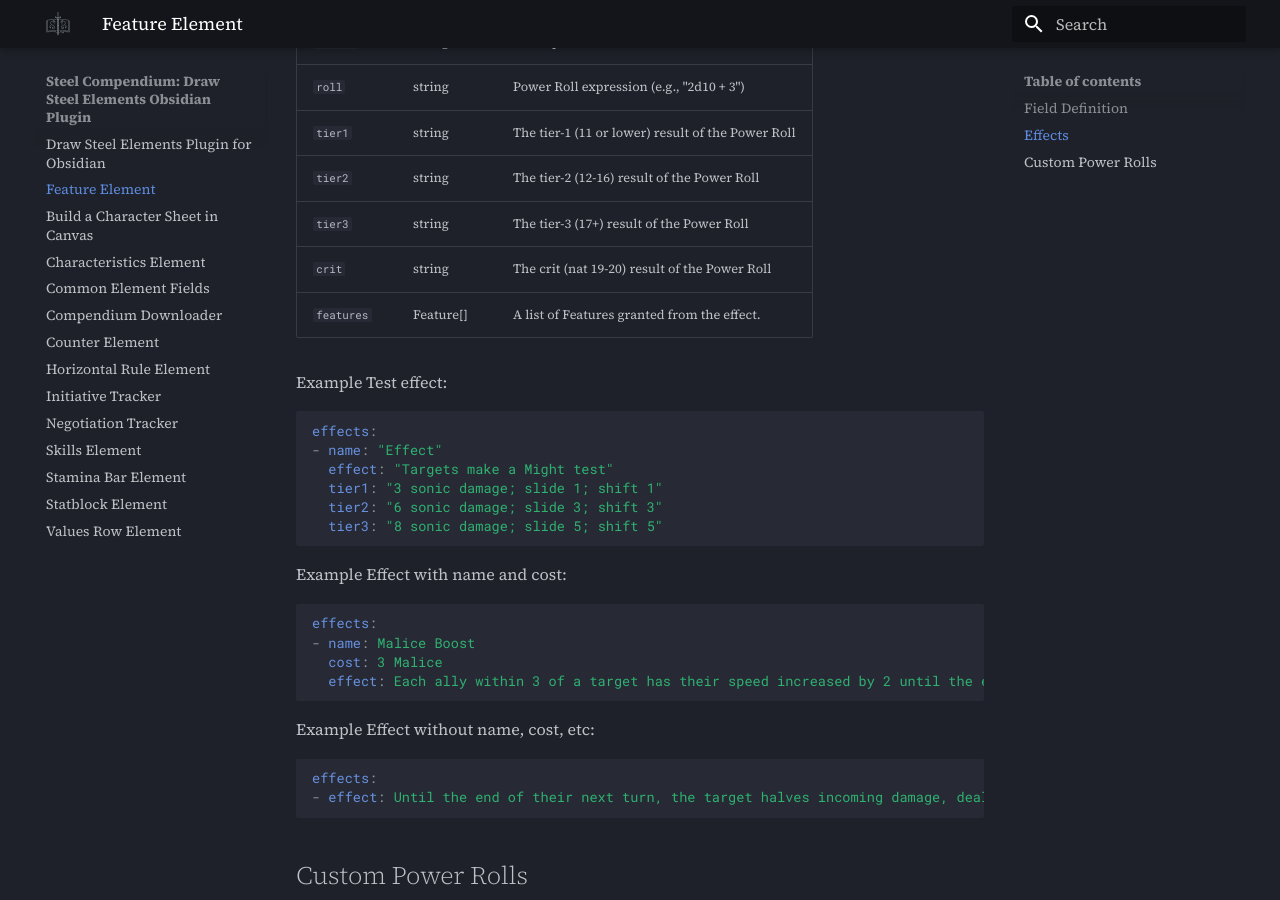
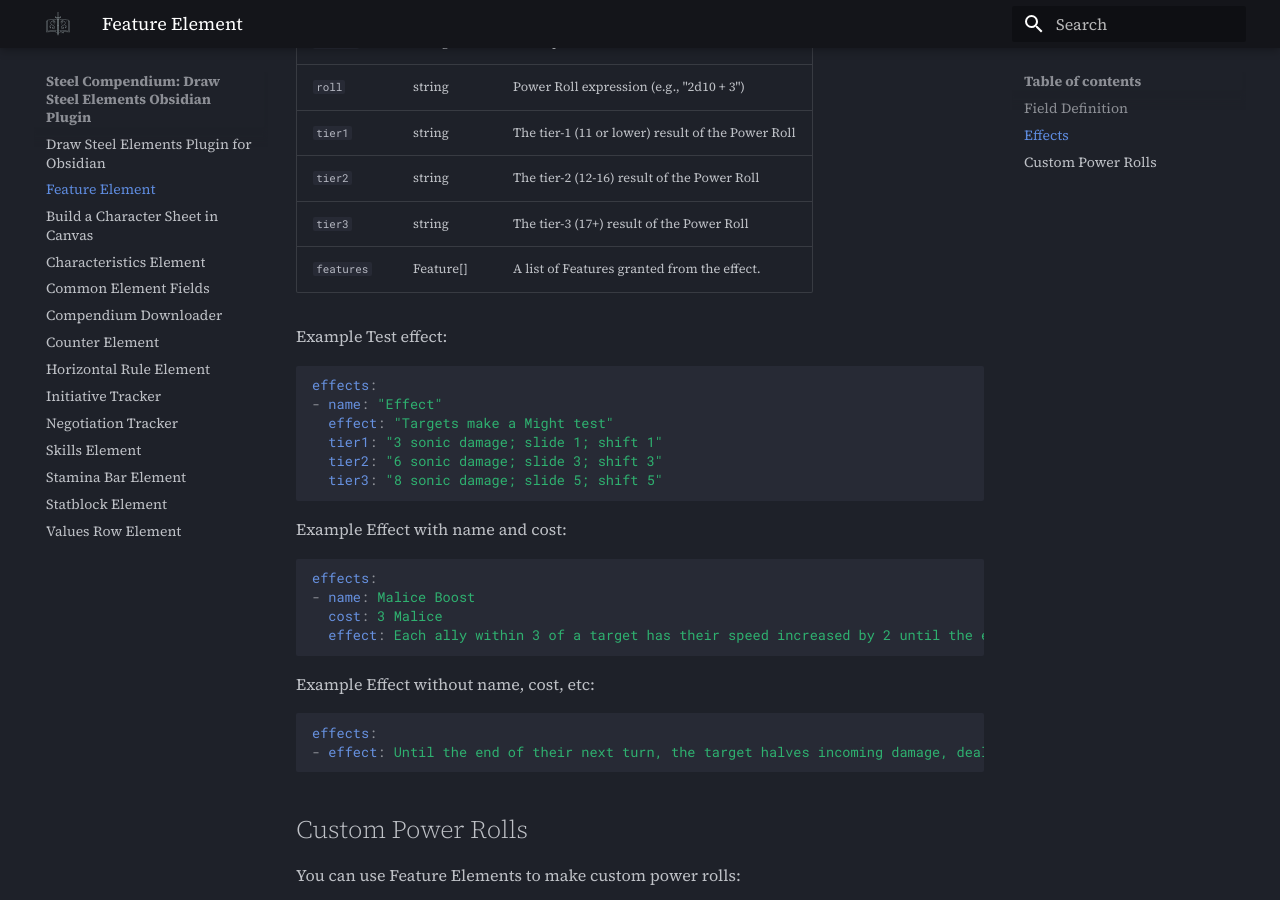
Before and after one commit to SteelCompendium/draw-steel-elements, an MkDocs documentation site: the page built from docs/Features.md, in a window 1280 px wide and 900 px high, scrolled down 2864 px. Built offline with MkDocs 1.6.1 and Material for MkDocs 9.7.7, drawn with Linux system fonts in a browser that asks for light colours; comment, search, counter and statistics services are not loaded.

Commit message:
update docs

```diff
--- a/docs/Features.md
+++ b/docs/Features.md
@@ -87,7 +87,6 @@
 | `tier1`    | string    | The tier-1 (11 or lower) result of the Power Roll |
 | `tier2`    | string    | The tier-2 (12-16) result of the Power Roll       |
 | `tier3`    | string    | The tier-3 (17+) result of the Power Roll         |
-| `crit`     | string    | The crit (nat 19-20) result of the Power Roll     |
 | `features` | Feature[] | A list of Features granted from the effect.       |
 
 Example Test effect:
```
